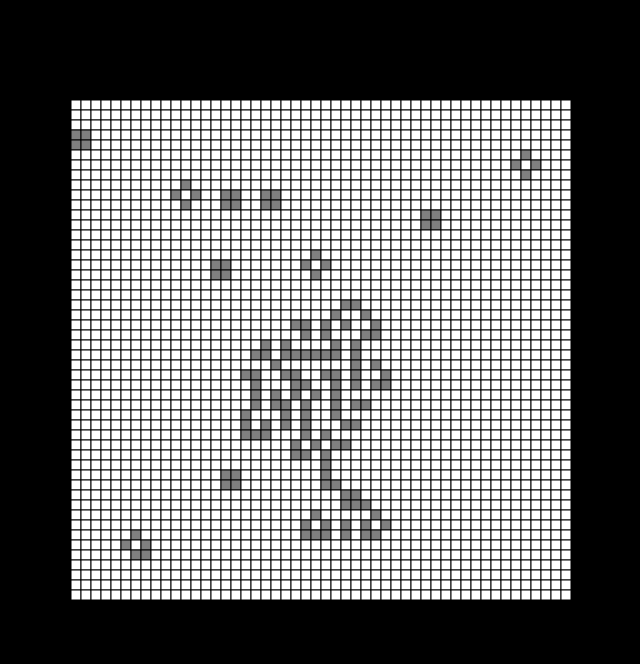
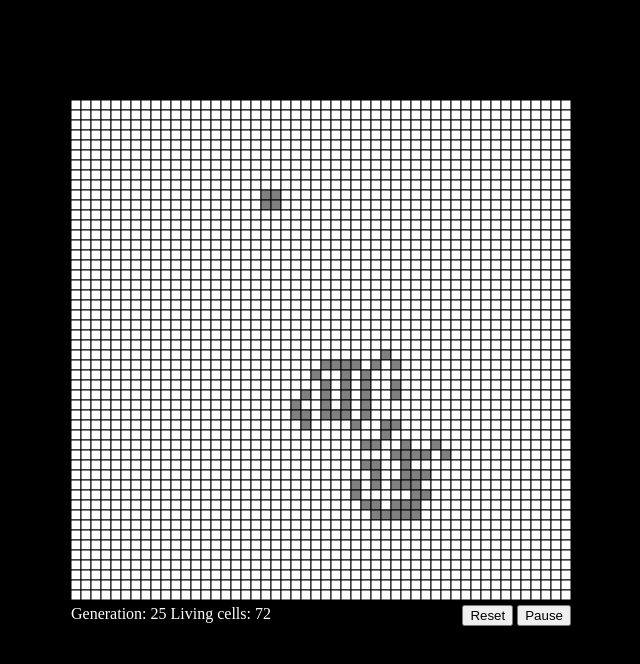
Before and after one commit to ndrisso/game-of-life, a website built with webpack: page index.html in a window 1280 px wide. Shown: the whole page, without its empty margins (319-959 px from the left). Built offline with nearby package versions, Linux system fonts and the light colour scheme.

Commit message:
Add information about the current generation and the amount of living cells. Also adds a Pause and Reset button.

```diff
--- a/app.js
+++ b/app.js
@@ -1,9 +1,36 @@
 import engine from './src/engine'
 
-const elem = document.getElementById("map")
-const ctx  = elem.getContext("2d")
+const mapElem         = document.getElementById("map")
+const generationElem  = document.getElementById("generation")
+const livingCellsElem = document.getElementById("livingCells")
+const resetButton     = document.getElementById("reset")
+const pauseButton     = document.getElementById("pause")
+
+const updateLivinigCells = (livingCells) => {
+  livingCellsElem.innerText = livingCells
+}
+
+const updateGeneration = (generation) => {
+  generationElem.innerText = generation
+}
+
+const ctx  = mapElem.getContext("2d")
 const rows = 50
 const cols = 50
 
-engine({ rows, cols, ctx }).start()
-console.log("started!")
+const _engine = engine({ rows, cols, ctx, updateLivinigCells, updateGeneration })
+
+
+console.log("Assigning listeners to buttons...")
+resetButton.onclick = () => {
+  pauseButton.value = "Pause"
+  _engine.start()
+}
+pauseButton.onclick = () => {
+  pauseButton.value = pauseButton.value === "Pause" ? "Resume" : "Pause"
+  _engine.pause()
+}
+console.log("Listeners assigned!")
+
+_engine.start()
+console.log("Game started!")
--- a/index.html
+++ b/index.html
@@ -24,6 +24,19 @@
       width:500px;
       height:500px;
     }
+    .toolbar {
+      color: white;
+      margin-left: auto;
+      margin-right: auto;
+      width:500px;
+      margin-top: 5px;
+    }
+    .information {
+      float: left;
+    }
+    .buttons {
+      text-align: right;
+    }
   </style>
 </head>
 <body>
@@ -31,6 +44,19 @@
     <div class="map">
       <canvas id="map" width="500" height="500"></canvas>
     </div>
+    <div class="game-information">
+
+    </div>
+    <div class="toolbar">
+      <div class="information">
+        Generation: <span id="generation">340</span>
+        Living cells: <span id="livingCells">500</span>
+      </div>
+      <div class="buttons">
+        <input type="button" value="Reset" id="reset"/>
+        <input type="button" value="Pause" id="pause"/>
+      </div>
+    </div>
   </div>
   <script src = "dist/app.js"></script>
 </body>
--- a/src/engine.js
+++ b/src/engine.js
@@ -3,19 +3,36 @@ import map from './map'
 
 const engine = (mapProps) => {
 
-  let matrix           = []
-  let _map             = map(mapProps)
-  const { rows, cols } = mapProps
+  let generation   = 0
+  let matrix       = []
+  let livingCells  = 0
+  let running      = false
+  let gameInterval = null
+
+  const _map = map(mapProps)
+  const { rows, cols, updateLivinigCells, updateGeneration } = mapProps
 
   const randomizeMatrix = () => {
     for(let i = 0; i < rows; i++) {
       matrix[i] = []
       for(let j = 0; j < cols; j++) {
         // Giving more weight to death cells
-        let rand = Math.floor(Math.random() * 8)
-        matrix[i][j] = rand === 0 ? 1 : 0
+        let rand = Math.floor(Math.random() * 12)
+
+        matrix[i][j] = 0
+        if(rand === 0) {
+          matrix[i][j] = 1
+          livingCells++;
+        }
       }
     }
+  }
+
+  const reset = () => {
+    generation  = 0
+    livingCells = 0
+    matrix      = []
+    clearInterval(gameInterval)
   }
 
   const updateLife = () => {
@@ -26,8 +43,10 @@ const engine = (mapProps) => {
 
         if(alive === 3 && elem === 0) {
           matrix[i][j] = 1
+          livingCells++;
         }else if((alive < 2 || alive > 3) && elem === 1) {
           matrix[i][j] = 0
+          livingCells--;
         }
       }
     }
@@ -51,17 +70,37 @@ const engine = (mapProps) => {
     return alives - matrix[row][col]
   }
 
-  const start = () => {
-    randomizeMatrix()
-
-    setInterval(() => {
+  const startGameLoop = () => {
+    gameInterval = setInterval(() => {
+      generation++;
       updateLife()
+      updateLivinigCells(livingCells)
+      updateGeneration(generation)
       _map.drawMap(matrix)
     }, 200);
+
+    running = true;
+  }
+
+  const start = () => {
+    reset()
+    randomizeMatrix()
+    startGameLoop()
+  }
+
+
+  const pause = () => {
+    if(!running) {
+      startGameLoop()
+    } else {
+      clearInterval(gameInterval)
+      running = false;
+    }
   }
 
   return {
-    start
+    start,
+    pause
   }
 }
 
```
Also changed, not shown: dist/app.js.
